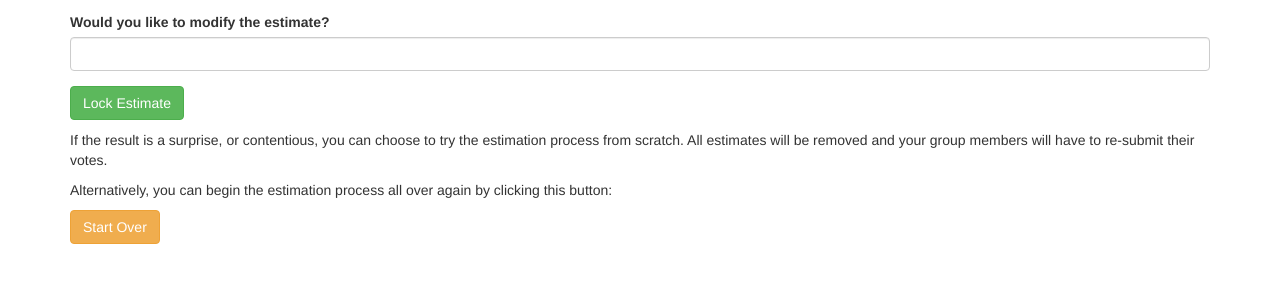
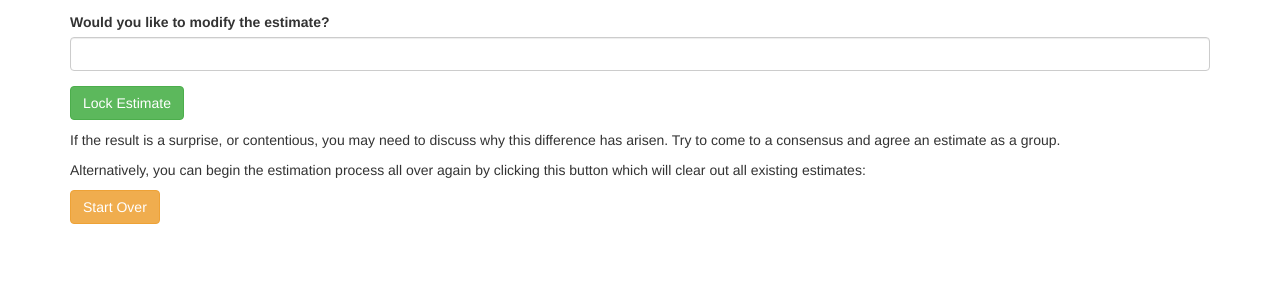
Before and after one commit to rkie/estimator, a Flask app: template estimator/templates/agree-estimate.html in a window 1280 px wide. Shown: the part 263-546 px from the top of the page. Run offline with Flask 2, Linux system fonts and the light colour scheme; the template is opened without the code that fills it: values that come from a table or form of the project are taken from there, others are empty; some libraries are stand-ins or nearby versions.

Commit message:
Rephrase the text to remove duplication

```diff
--- a/estimator/templates/agree-estimate.html
+++ b/estimator/templates/agree-estimate.html
@@ -13,9 +13,9 @@
 			{{ wtf.quick_form(estimate_form, action="/issue/{}/lock".format(issue.id), button_map={'submit': 'btn btn-large btn-success'}) }}
 			</p>
 
-			<p>If the result is a surprise, or contentious, you can choose to try the estimation process from scratch. All estimates will be removed and your group members will have to re-submit their votes.</p>
+			<p>If the result is a surprise, or contentious, you may need to discuss why this difference has arisen. Try to come to a consensus and agree an estimate as a group.</p>
 
-			<p>Alternatively, you can begin the estimation process all over again by clicking this button:</p>
+			<p>Alternatively, you can begin the estimation process all over again by clicking this button which will clear out all existing estimates:</p>
 
 			<a href="/issue/{{ issue.id }}/startover" class="btn btn-large btn-warning">Start Over</a>
 		</div>
```
